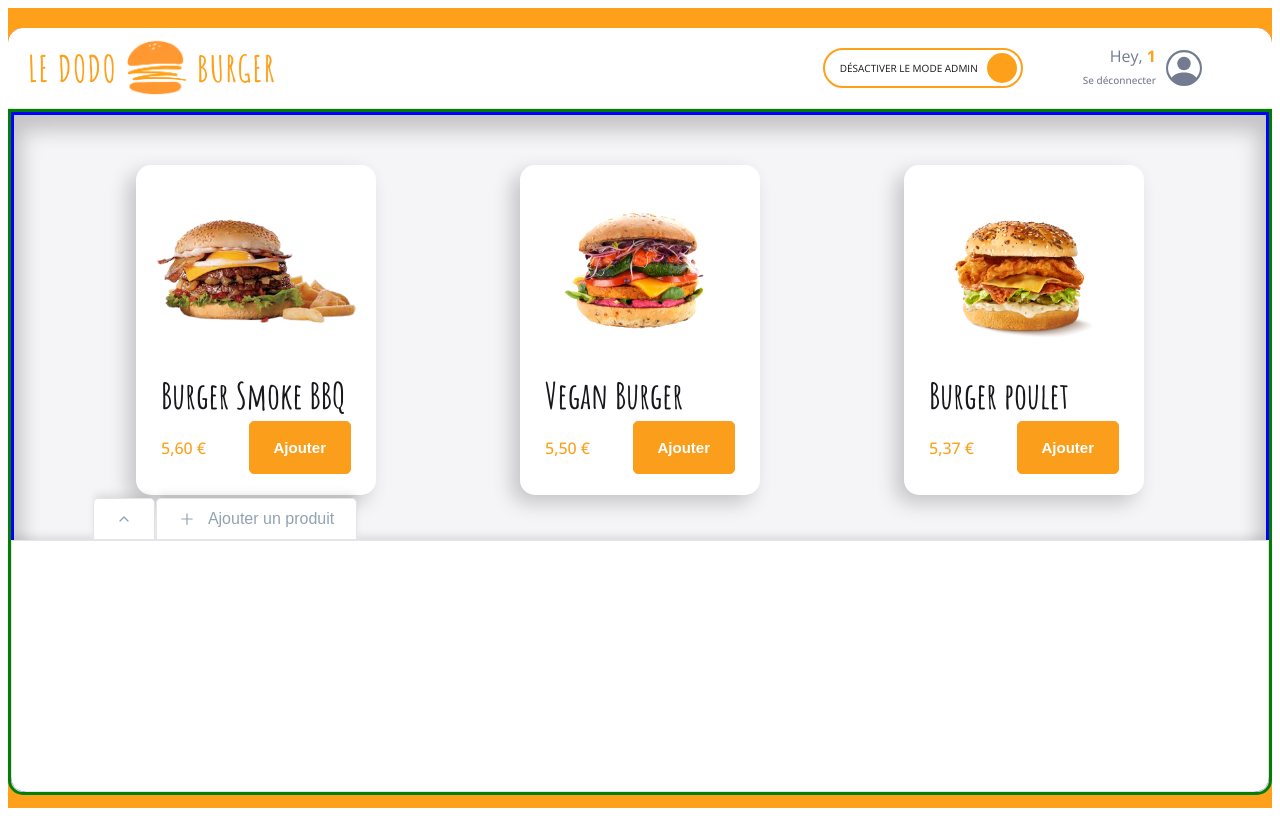
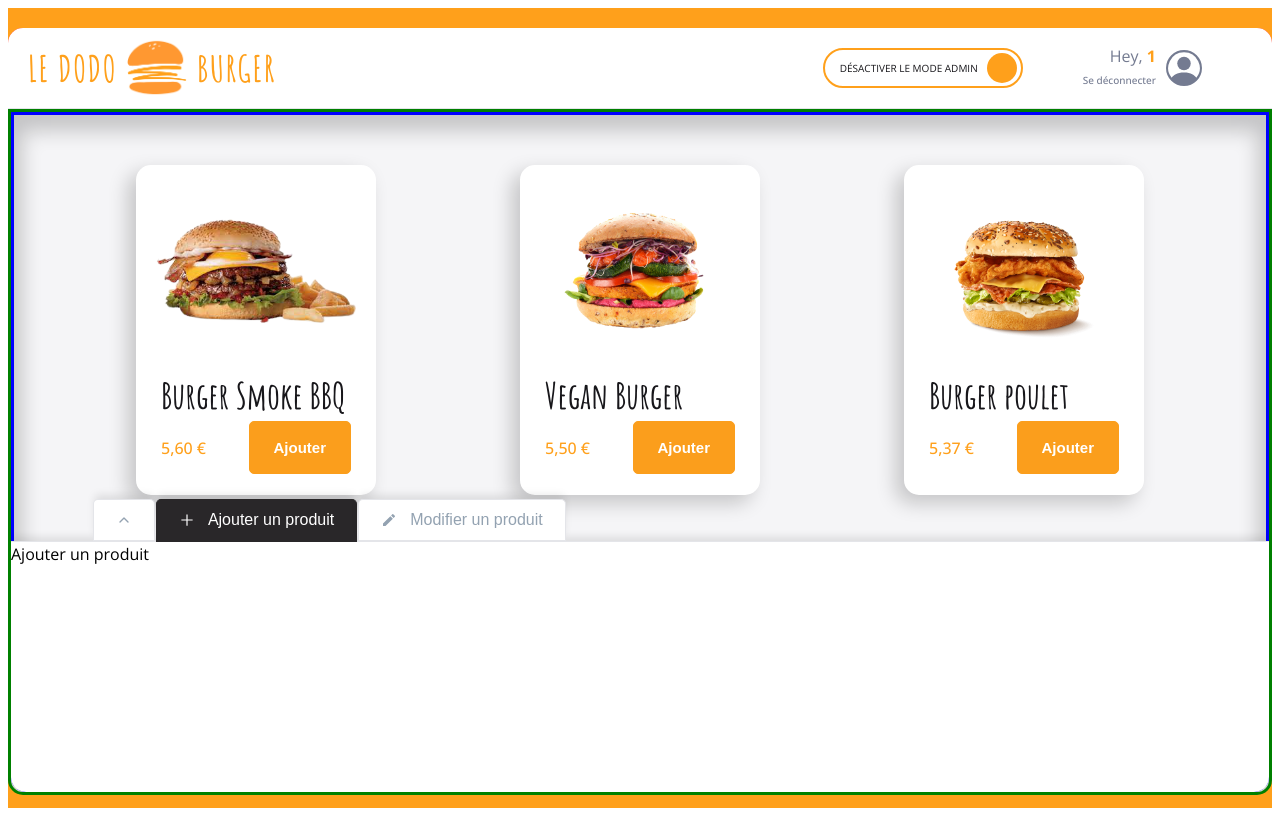
Before and after one commit to nantedev/DodoBurger, a React (Vite) app: page /order/1 in a window 1280 px wide. Built offline with nearby package versions, Linux system fonts and the light colour scheme; grey boxes are pictures that could not be loaded.

Commit message:
✨ F07: Order > Admin > add panel admin

```diff
--- a/src/components/pages/order/Main/Admin/Admin.jsx
+++ b/src/components/pages/order/Main/Admin/Admin.jsx
@@ -1,15 +1,17 @@
 import styled from "styled-components";
 import AdminTabs from "./AdminTabs";
 import AdminPanel from "./AdminPanel";
-import { useState } from "react";
+import { useContext } from "react";
+import OrderContext from "../../../../../context/OrderContext";
 
 export default function Admin() {
-  const [isCollapsed, setIsCollapsed]= useState(false)
+
+  const { isCollapsed } = useContext(OrderContext)
 
   return (
     <AdminStyled>
-      <AdminTabs isCollapsed={isCollapsed} setIsCollapsed={setIsCollapsed} />
-     {!isCollapsed && <AdminPanel />}
+      <AdminTabs />
+          {!isCollapsed &&  <AdminPanel />}
     </AdminStyled>
   )
 }
--- a/src/components/pages/order/Main/Admin/AdminPanel.jsx
+++ b/src/components/pages/order/Main/Admin/AdminPanel.jsx
@@ -1,16 +1,26 @@
 import styled from "styled-components";
 import { theme } from "../../../../../theme";
+import { useContext } from "react";
+import OrderContext from "../../../../../context/OrderContext";
 
 export default function AdminPanel() {
+  const { isEditSelected, isAddSelected } = useContext(OrderContext)
+
   return (
-    <AdminPanelStyled></AdminPanelStyled>
+    <AdminPanelStyled>
+      {isAddSelected && "Ajouter un produit"}
+      {isEditSelected && "Modifier le produit"}
+    </AdminPanelStyled>
   )
 }
 
 
 const AdminPanelStyled = styled.div`
+    height: 250px;
+    border-bottom-left-radius: ${theme.borderRadius.extra};
+    border-bottom-right-radius: ${theme.borderRadius.extra};
     background: ${theme.colors.white};
-    border: 1px solid ${theme.colors.greyLight};
+    border-top: 1px solid ${theme.colors.greyLight};
     box-shadow: ${theme.shadows.subtle};
-    height: 250px;
+
 `;
--- a/src/components/pages/order/Main/Admin/AdminTabs.jsx
+++ b/src/components/pages/order/Main/Admin/AdminTabs.jsx
@@ -3,8 +3,32 @@ import Tab from "../../../../reusable-ui/Tab";
 import { FiChevronDown, FiChevronUp } from "react-icons/fi";
 import { theme } from "../../../../../theme";
 import { AiOutlinePlus } from "react-icons/ai";
+import { MdModeEditOutline } from "react-icons/md";
+import { useContext } from "react";
+import OrderContext from "../../../../../context/OrderContext";
 
-export default function AdminTabs({isCollapsed, setIsCollapsed}) {
+export default function AdminTabs() {
+
+  const {
+    isCollapsed,
+    setIsCollapsed,
+    isEditSelected,
+    setIsEditSelected,
+    isAddSelected,
+    setIsAddSelected
+  } = useContext(OrderContext)
+
+  const selectAddTab = () => {
+      setIsCollapsed(false)
+      setIsEditSelected(false)
+      setIsAddSelected(true)
+    }
+
+    const selectEditTab = () => {
+      setIsCollapsed(false)
+      setIsEditSelected(true)
+      setIsAddSelected(false)
+    }
 
   return (
     <AdminTabsStyled>
@@ -16,8 +40,13 @@ export default function AdminTabs({isCollapsed, setIsCollapsed}) {
         <Tab
         label="Ajouter un produit"
         Icon={<AiOutlinePlus />}
-        onClick={() => setIsCollapsed(!isCollapsed)}
-        className={isCollapsed ? "is-active" : ""}/>
+        onClick={selectAddTab}
+        className={isAddSelected ? "is-active" : ""}/>
+        <Tab
+        label="Modifier un produit"
+        Icon={<MdModeEditOutline />}
+        onClick={selectEditTab}
+        className={isEditSelected ? "is-active" : ""}/>
     </AdminTabsStyled>
   )
 }
--- a/src/components/pages/order/OrderPage.jsx
+++ b/src/components/pages/order/OrderPage.jsx
@@ -9,13 +9,21 @@ import { useState } from "react"
 export default function OrderPage () {
     // state
     const [isModeAdmin, setIsModeAdmin] = useState(true)
-
+    const [isCollapsed, setIsCollapsed]= useState(false)
+    const [isEditSelected, setIsEditSelected]= useState(false)
+    const [isAddSelected, setIsAddSelected]= useState(true)
     // comportements
 
     const orderContextValue = {
       isModeAdmin,
-      setIsModeAdmin
-    }
+      setIsModeAdmin,
+      isCollapsed,
+      setIsCollapsed,
+      isEditSelected,
+      setIsEditSelected,
+      isAddSelected,
+      setIsAddSelected,
+        }
     // affichage
     return (
         <OrderContext.Provider value={orderContextValue}>
--- a/src/context/OrderContext.jsx
+++ b/src/context/OrderContext.jsx
@@ -3,4 +3,13 @@ import { createContext } from "react";
 export default createContext({
     isModeAdmin: false,
     setIsModeAdmin: () => {},
+
+    isCollapsed: false,
+    setIsCollapsed: () => {},
+
+    isEditSelected: false,
+    setIsEditSelected: () => {},
+
+    isAddSelected: false,
+    setIsAddSelected: () => {},
 })
```
